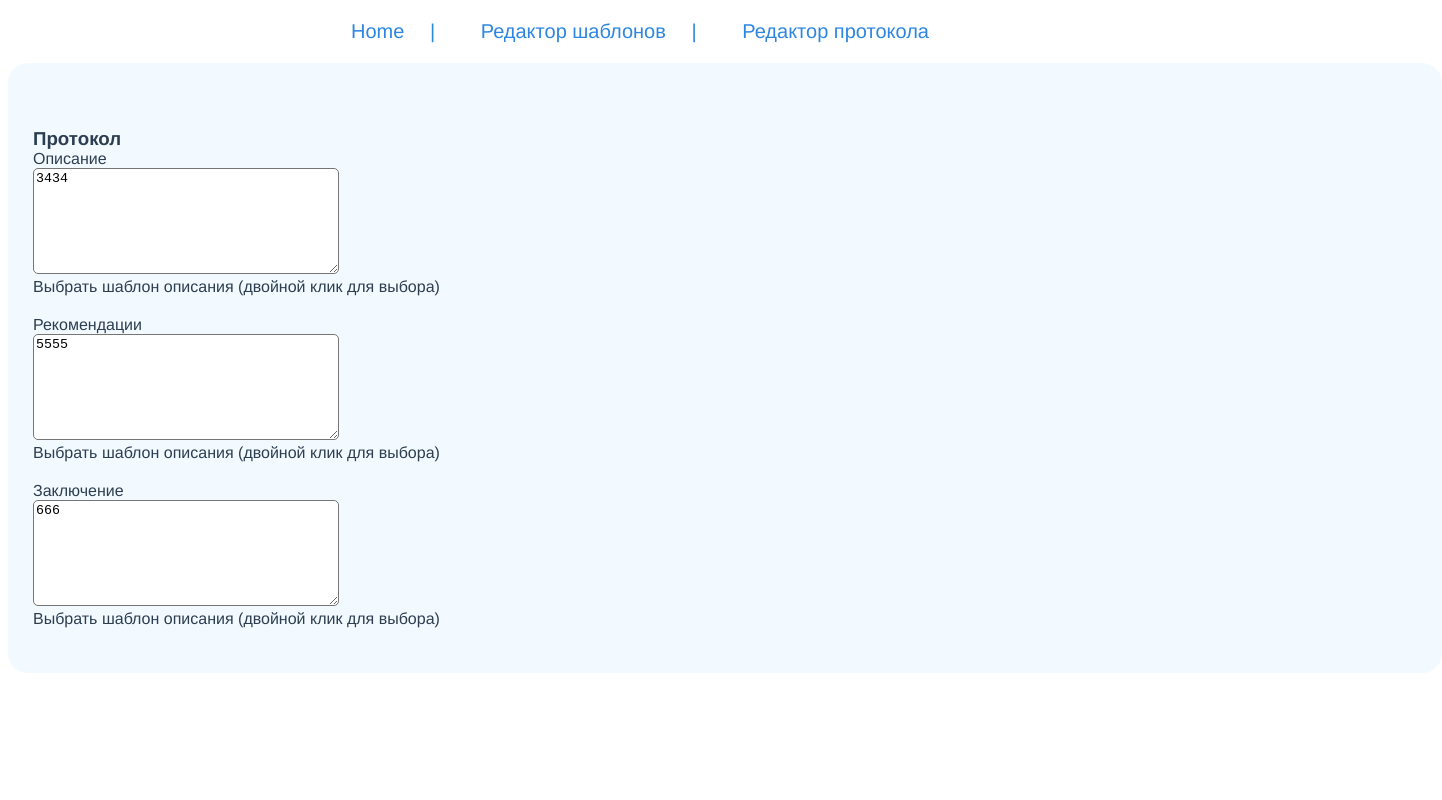
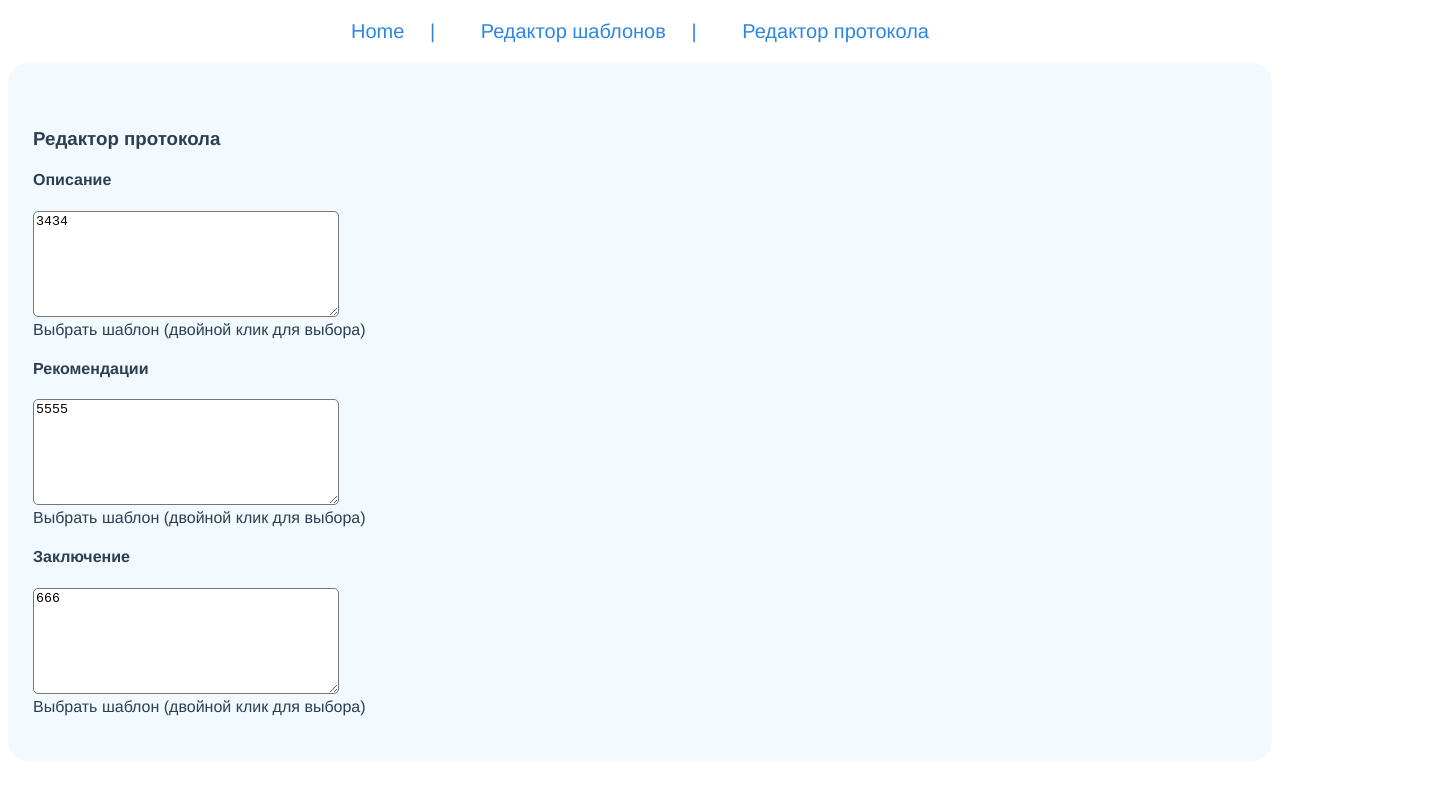
Before and after one commit to sebastiandex/vue-protocol-templates, a Vue app: page /protocols in a window 1280 px wide. Shown: the whole page, 1442 px wide, since content can reach past the window. Built offline with nearby package versions, Linux system fonts and the light colour scheme; the HTML template or start-up script is replaced by a standard one.

Commit message:
Make layout a little bit prettier

```diff
--- a/src/App.vue
+++ b/src/App.vue
@@ -57,8 +57,6 @@ export default {
   border-radius: 20px;
   padding: 25px;
   margin-top: 20px;
-  width: calc(100% + 120px);
-  height: calc(100% + 135px);
 }
 
 </style>
--- a/src/components/Protocols.vue
+++ b/src/components/Protocols.vue
@@ -1,14 +1,18 @@
 <template>
-  <h3>Протокол</h3>
-  <div v-for="block in showProtocolBlocks()" v-bind:key="block.fieldName">
-    <div>{{ block.label }}</div>
+  <h3>Редактор протокола</h3>
+  <div
+      style="margin-top: 20px"
+      v-for="block in showProtocolBlocks()"
+      v-bind:key="block.fieldName"
+  >
+    <h4>{{ block.label }}</h4>
     <textarea v-model="block.field"/>
     <div
         class="menuButton"
         v-on:mouseover="toggleModal(block.modalName, true)"
         v-on:mouseleave="toggleModal(block.modalName, false)"
     >
-      Выбрать шаблон описания (двойной клик для выбора)
+      Выбрать шаблон (двойной клик для выбора)
       <div v-if="block.modal" style="position: absolute; width: max-content; z-index: 1">
         <DropdownComponent
             :templates="templates"
@@ -110,6 +114,7 @@ export default {
   cursor: pointer;
   margin-bottom: 20px;
 }
+
 textarea {
   border-radius: 5px;
   min-height: 100px;
```
